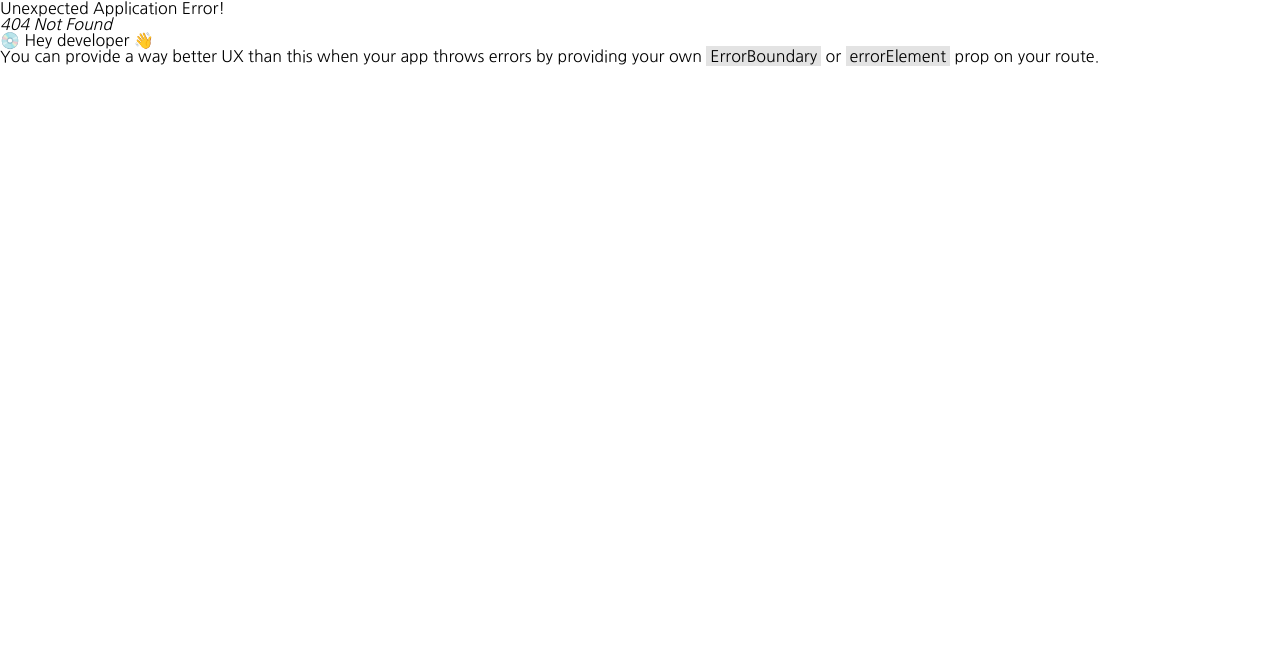
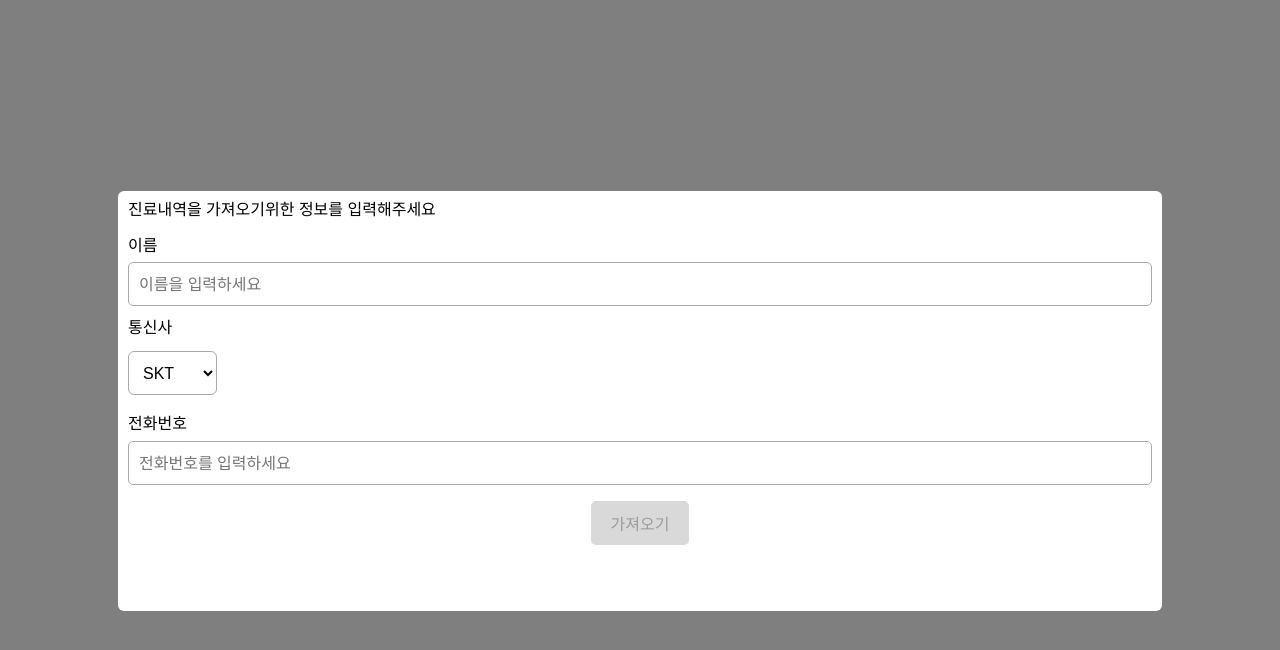
Before and after one commit to qqa108/PillSoGood, a React app in the folder frontend/src/: page /cardRegister/historyReguister in a window 1280 px wide. Before the commit this address had no page. Shown: the top 650 px of the page. Built offline with nearby package versions, Linux system fonts and the light colour scheme; the HTML template or start-up script is replaced by a standard one.

Commit message:
feat: 진료내역 가져오기 모달 생성

```diff
--- a/frontend/src/components/TextInput.jsx
+++ b/frontend/src/components/TextInput.jsx
@@ -20,7 +20,6 @@ const Label = styled.div`
     justify-content: center;
     flex-shrink: 0;
     color: #000;
-    font-family: 'NanumGothic', sans-serif;
     font-size: 1rem;
     font-weight: 400;
     line-height: normal;
--- a/frontend/src/pages/MyPills/PillCardRegister/RegisterModal.jsx
+++ b/frontend/src/pages/MyPills/PillCardRegister/RegisterModal.jsx
@@ -77,7 +77,7 @@ const IconWrapper = styled.div`
 const items = [
   { icon: MedicineBag, type:"medicine-bag", text: "약봉투 등록", path: '/cardRegister/photoGuide'},
   { icon: Medicine, type:"medicine",text: "약사진 등록", path: '/cardRegister/photoGuide' },
-  { icon: Prescription, type:"medicine-bag", text: "내 진로내역 등록",  path: '/cardRegister/photoGuide' },
+  { icon: Prescription, type:"medicine-bag", text: "내 진로내역 등록",  path: '/cardRegister/historyReguister' },
   { icon: Pencil, type:"medicine-bag", text: "직접 등록", path: '/cardRegister/photoGuide' },
 ];
 
--- /dev/null
+++ b/frontend/src/pages/MyPills/PillCardRegister/historyRegister.jsx
@@ -0,0 +1,162 @@
+import React, { useState } from 'react';
+import styled from 'styled-components';
+import Modal from '../../../components/Modal';
+import TextInput from '../../../components/TextInput';
+import colors from '../../../assets/colors';
+
+const Dropdown = styled.select`
+  height: 2.75rem;
+  margin-top: 1rem;
+  border-radius: 6px;
+  border: 0.03125rem solid #A9A9A9;
+  padding: 0.625rem;
+  font-size: 1rem;
+  outline: none;
+  background: white;
+
+  &:focus {
+    border-color: #000;
+  }
+`;
+
+const ButtonContainer = styled.div`
+  margin-top: 1rem;
+  margin-bottom: 1rem;
+  display: flex;
+  justify-content: center;
+  gap: 10px;
+`;
+
+const SubmitButton = styled.button`
+  padding: 10px 20px;
+  font-size: 16px;
+  background-color: ${colors.point1};
+  color: white;
+  border: none;
+  border-radius: 5px;
+  cursor: pointer;
+
+  &:hover {
+    background-color: ${colors.point1};
+  }
+`;
+
+// 비활성 버튼
+const DisabledButton = styled.button`
+    padding: 10px 20px;
+    font-size: 16px;
+    background-color: ${colors.point4};
+    color: ${colors.disableText};
+    border: none;
+    border-radius: 5px;
+    cursor: not-allowed;
+
+    &:hover {
+        background-color:#F0F0F0;
+    }
+`;
+
+const Label = styled.div`
+    margin-top: 0.8rem;
+    color: #000;
+    font-size: 1rem;
+`;
+
+export default function HistoryRegister() {
+  const [isModalOpen, setIsModalOpen] = useState(true);
+  const [formData, setFormData] = useState({
+    name: '',
+    phone: '',
+    carrier: 'SKT', // 기본값 설정
+  });
+
+  // 입력 값 변경 처리 함수
+  const handleInputChange = (e, fieldName) => {
+    setFormData({
+      ...formData,
+      [fieldName]: e.target.value,
+    });
+  };
+
+  const autoHyphen1 = (e) => {
+    const target = e.target;
+    const formattedPhone = target.value
+      .replace(/[^0-9]/g, '')
+      .replace(/^(\d{0,3})(\d{0,4})(\d{0,4})$/g, "$1-$2-$3")
+      .replace(/(-{1,2})$/g, "");
+
+    setFormData({
+      ...formData,
+      phone: formattedPhone,
+    });
+  };
+
+  // 모든 필드가 채워졌는지 확인하는 함수
+  const isFormValid = () => {
+    return formData.name.trim() !== '' && formData.phone.trim() !== '';
+  };
+
+  const handleSubmit = (e) => {
+    e.preventDefault(); // 기본 동작(페이지 리로드) 방지
+    if (isFormValid()) {
+      console.log('폼 제출:', formData);  // 여기서 폼 데이터를 처리하거나 서버로 전송
+      setIsModalOpen(false); // 모달 닫기
+    } else {
+      alert('모든 필드를 채워주세요.');
+    }
+  };
+
+  return (
+    <div>
+      {isModalOpen && (
+        <Modal onClose={() => setIsModalOpen(false)}>
+        {/* 반드시 입력해야되는 정보임으로 모달에 x 없애기 */}
+        <style>
+            {`
+              svg {
+                display: none !important;
+              }
+            `}
+          </style>
+          <h2>진료내역을 가져오기위한 정보를 입력해주세요</h2>
+
+
+          {/* 유저 네임 알아서 가져와서 써지도록.. */}
+          <TextInput
+            label="이름"
+            value={formData.name}
+            onChange={(e) => handleInputChange(e, 'name')}
+            type="text"
+            placeholder="이름을 입력하세요"
+          />
+
+          <Label>통신사</Label>
+          <Dropdown
+            value={formData.carrier}
+            onChange={(e) => handleInputChange(e, 'carrier')}
+          >
+            <option value="SKT">SKT</option>
+            <option value="KT">KT</option>
+            <option value="LG U+">LG U+</option>
+          </Dropdown>
+
+          <TextInput
+            label="전화번호"
+            value={formData.phone}
+            onChange={autoHyphen1}
+            type="tel"
+            placeholder="전화번호를 입력하세요"
+          />
+
+          <ButtonContainer>
+            {isFormValid() ? (
+              <SubmitButton onClick={handleSubmit} >가져오기</SubmitButton>
+            ) : (
+              <DisabledButton disabled>가져오기</DisabledButton>
+            )}
+          </ButtonContainer>
+        </Modal>
+      )}
+    </div>
+  );
+}
--- a/frontend/src/pages/MyPills/PillCardRegister/index.jsx
+++ b/frontend/src/pages/MyPills/PillCardRegister/index.jsx
@@ -2,12 +2,8 @@ import { Outlet } from 'react-router-dom';
 
 function PillCardRegister() {
   return <>
-  {/* 이 부분에 기본적으로 보여줄 내용을 추가할 수 있습니다. */}
-  <h1>Pill Card Register Page</h1>
-
-  {/* Outlet을 통해 자식 라우트가 렌더링될 수 있도록 설정 */}
-  <Outlet />
-</>
+    <Outlet />
+  </>
 }
 
 export default PillCardRegister;
--- a/frontend/src/pages/MyPills/PillCardRegister/photoGuide.jsx
+++ b/frontend/src/pages/MyPills/PillCardRegister/photoGuide.jsx
@@ -1,18 +1,11 @@
-import React, { useRef } from 'react';
+import { useRef, useState } from 'react';
 import { useLocation } from 'react-router-dom';
 import Webcam from 'react-webcam';
 import styled from 'styled-components';
-
-const guides = {
-  "medicine-bag": {
-    title: "처방전 촬영 가이드",
-    description: "처방전 전체가 보이도록 촬영해주세요."
-  },
-  "medicine": {
-    title: "약사진 촬영 가이드",
-    description: "약 사진을 촬영하기 전에 가이드에 맞춰주세요."
-  }
-};
+import Modal from '../../../components/Modal';
+import colors from '../../../assets/colors';
+import medicine_bag_guide from '../../../assets/medicine_bag_guide.svg'
+import medicine_guide from '../../../assets/medicine_guide.svg'
 
 const Container = styled.div`
   display: flex;
@@ -23,46 +16,89 @@ const Container = styled.div`
   background-color: #f0f0f0;
 `;
 
-  const GuideText = styled.h2`
-  margin-bottom: 20px;
+const ModalContentWrapper = styled.div`
+  display: flex;
+  flex-direction: column;
+  justify-content: center;
+  align-items: center;
+  text-align: center;
+  height: 100%;
+`;
+
+const GuideText = styled.h1`
+  margin-top: 1rem;
+  margin-bottom: 1rem;
   color: #333;
+  font-weight: bold;
+  text-align: center;
 `;
 
 const GuideDescription = styled.p`
   margin-bottom: 20px;
   color: #666;
+  text-align: center;
+`;
+
+const ImageWrapper = styled.div`
+  display: flex;
+  justify-content: center;
+  margin-bottom: 20px;
+  width: 100%;
 `;
 
 const WebcamWrapper = styled.div`
   width: 100%;
-  max-width: 600px;
   height: auto;
-  border: 2px solid #333;
   border-radius: 10px;
   overflow: hidden;
 `;
 
+const PreviewImage = styled.img`
+  width: ${(props) => props.width}px;
+  height: ${(props) => props.height}px;
+  border-radius: 10px;
+  margin-top: 20px;
+  object-fit: contain;
+`;
+
 const ButtonContainer = styled.div`
-  margin-top: 20px;
+  margin-top: 1rem;
+  margin-bottom: 1rem;
+  display: flex;
+  justify-content: center;
+  gap: 10px;
 `;
 
 const CaptureButton = styled.button`
   padding: 10px 20px;
   font-size: 16px;
-  background-color: #4caf50;
+  background-color: ${colors.point1};
   color: white;
   border: none;
   border-radius: 5px;
   cursor: pointer;
 
   &:hover {
-    background-color: #45a049;
+    background-color: ${colors.point1};
   }
 `;
+
+const guides = {
+  "medicine-bag": {
+    title: "약봉투 촬영 가이드",
+    description: "복약 정보가 보이도록 촬영해주세요."
+  },
+  "medicine": {
+    title: "약사진 촬영 가이드",
+    description: "약 사진을 촬영하기 전에 가이드에 맞춰주세요."
+  }
+};
 
 export default function PhotoGuide() {
   const webcamRef = useRef(null);
   const location = useLocation();
+  const [isModalOpen, setIsModalOpen] = useState(true);
+  const [capturedImage, setCapturedImage] = useState(null);
 
   console.log('Location state:', location.state);
   const selectedItem = location.state?.selectedItem || "medicine";
@@ -71,32 +107,68 @@ export default function PhotoGuide() {
   // 사진 찍기 함수
   const capture = () => {
     const imageSrc = webcamRef.current.getScreenshot();
+    setCapturedImage(imageSrc);
     console.log(imageSrc); // 여기서 찍힌 이미지를 처리할 수 있습니다.
   };
 
+  // 재촬영 함수
+  const retake = () => {
+    setCapturedImage(null); // 캡처된 이미지를 초기화
+  };
+
+  const guideImage = selectedItem === "medicine" ? medicine_guide : medicine_bag_guide;
+
   return (
     <Container>
-      {/* 가이드 화면 */}
+      {isModalOpen && (
+        <Modal onClose={() => setIsModalOpen(false)}>
+          <ModalContentWrapper>
+            <GuideText>{guides[selectedItem].title}</GuideText>
+            <ImageWrapper>
+              <img src={guideImage} alt="guide" />
+            </ImageWrapper>
+            <GuideDescription>{guides[selectedItem].description}</GuideDescription>
+            <ButtonContainer>
+              <CaptureButton onClick={() => setIsModalOpen(false)}>확인</CaptureButton>
+            </ButtonContainer>
+          </ModalContentWrapper>
+        </Modal>
+      )}
+
       <GuideText>{guides[selectedItem].title}</GuideText>
       <GuideDescription>{guides[selectedItem].description}</GuideDescription>
 
-      {/* 카메라 미리보기 */}
       <WebcamWrapper>
+        {!capturedImage ? (
           <Webcam
             audio={false}
             ref={webcamRef}
             screenshotFormat="image/jpeg"
             videoConstraints={{
-            width: 1280,
-            height: 720,
+              width: window.innerWidth,
+              height: window.innerHeight,
               facingMode: 'user', // 기본값: 전면 카메라
             }}
+            style={{ width: '100%', height: '100%', objectFit: 'contain' }}
           />
+        ) : (
+          <PreviewImage
+          src={capturedImage}
+          alt="Captured"
+          style={{ width: '100%', height: '100%', objectFit: 'contain' }}
+          />
+        )}
       </WebcamWrapper>
 
-      {/* 버튼들 */}
       <ButtonContainer>
+        {!capturedImage ? (
           <CaptureButton onClick={capture}>촬영하기</CaptureButton>
+        ) : (
+          <>
+            <CaptureButton onClick={retake}>재촬영</CaptureButton>
+            <CaptureButton onClick={() => alert("등록 완료")}>등록하기</CaptureButton>
+          </>
+        )}
       </ButtonContainer>
     </Container>
   );
```
Also changed, not shown: frontend/src/router.jsx (+8 -12 lines), frontend/src/assets/medicine_bag_guide.svg (added), frontend/src/assets/medicine_guide.svg (added). Lines whose indentation alone changed are shown as unchanged.
